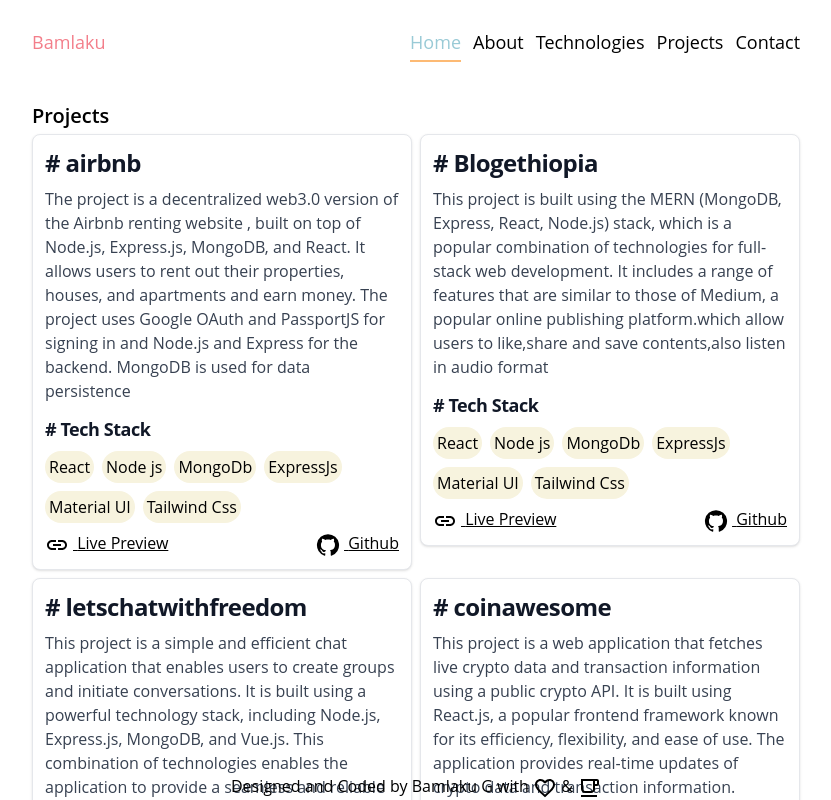
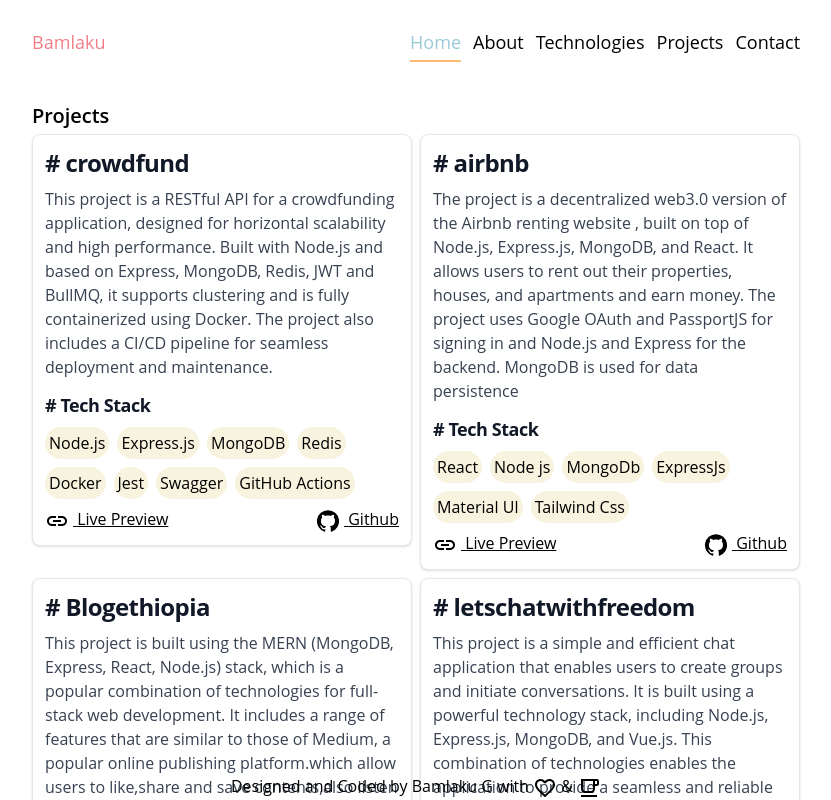
Before and after one commit to bamlakugetachew1/portfolio_fronend, a React (Create React App) app: page /projects in a window 1280 px wide. Shown: the top 800 px of the page, without its empty margins (224-1055 px from the left). Built offline with nearby package versions, Linux system fonts and the light colour scheme.

Commit message:
Update Projects.js

```diff
--- a/src/componets/Projects.js
+++ b/src/componets/Projects.js
@@ -1,6 +1,13 @@
 import Card from "./Card";
 const Projects = () => {
   const projects = [
+     {
+      title: "crowdfund",
+      description:
+        "This project is a RESTful API for a crowdfunding application, designed for horizontal scalability and high performance. Built with Node.js and based on Express, MongoDB, Redis, JWT and BullMQ, it supports clustering and is fully containerized using Docker. The project also includes a CI/CD pipeline for seamless deployment and maintenance.",
+      techstack: ["Node.js", " Express.js", "MongoDB","Redis","Docker","Jest","Swagger","GitHub Actions"],
+      Githuburl: "https://github.com/bamlakugetachew1/kickstarterprod",
+    },
     {
       title: "airbnb",
       description:
@@ -46,14 +53,6 @@
       liveurl: "https://letschatwithfreedom.netlify.app/",
       Githuburl: "https://github.com/bamlakugetachew1/chat",
     },
-    {
-      title: "coinawesome",
-      description:
-        "This project is a web application that fetches live crypto data and transaction information using a public crypto API. It is built using React.js, a popular frontend framework known for its efficiency, flexibility, and ease of use. The application provides real-time updates of crypto data and transaction information.",
-      techstack: ["React js", "Tailwind Css", "Material UI","Axios","Crypto Api"],
-      liveurl: "https://coinawesome.netlify.app/",
-      Githuburl: "https://github.com/bamlakugetachew1/coin-awesome",
-    },
   ];
   return (
     <div className="mt-10 font-body">
```
